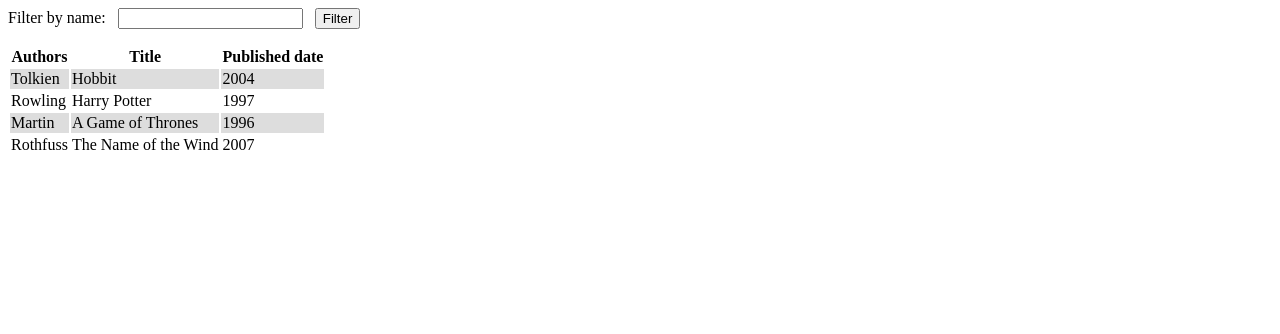
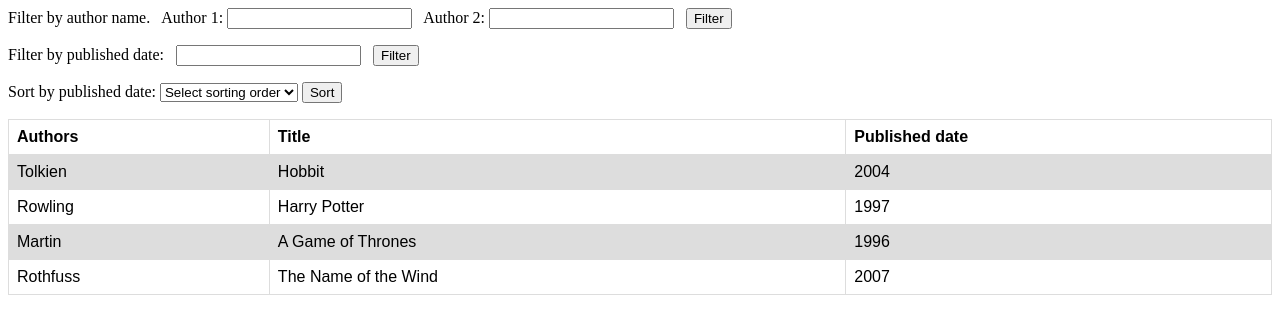
Before and after one commit to AdrianNiewiadomski/Books-REST-API, a Flask app: page /books in a window 1280 px wide. Shown: the top 334 px of the page. Run offline with Flask 2, Linux system fonts and the light colour scheme; data comes from the database, SQL or seed files in the repository.

Commit message:
Searching and filtering by published date have been added.

```diff
--- a/app/controller.py
+++ b/app/controller.py
@@ -1,7 +1,8 @@
-from flask import render_template, request
-
+from flask import render_template, request, redirect, url_for
+import logging
 from . import app, db
 from .model import Book
+logging.basicConfig(level=logging.DEBUG)
 
 
 def select_all_books():
@@ -23,16 +24,49 @@
         insert_book("Rothfuss", "The Name of the Wind", 2007)
 
 
-def select_books_by_author(authors):
-    return Book.query.filter_by(authors=authors).all()
+# def select_books_by_authors(authors):
+#     return Book.query.filter_by(authors=authors).all()
+
+def select_books_by_published_date(published_date):
+    logging.debug(f"Filtering books by published date. ({published_date})")
+    return Book.query.filter_by(published_date=published_date).all()
+
+
+def sort_books_by_published_date(order):
+    if "-" in order:
+        logging.debug("Sorting books in descending order.")
+        return Book.query.order_by(Book.published_date.desc()).all()
+    logging.debug("Sorting books in ascending order.")
+    return Book.query.order_by(Book.published_date).all()
 
 
 @app.route("/books")
 def display_books():
-    if "author" in request.args.keys():
-        return render_template("index.html", books=select_books_by_author(request.args.get("author")))
+    if request.args:
+        logging.debug(f"\nThe following data has been received: {request.args}")
+        if "author" in request.args.keys():
+            logging.debug("author in request.args.keys()")
+            # return render_template("index.html", books=select_books_by_authors(request.args.get("author")))
+
+        elif "published_date" in request.args.keys():
+            logging.debug("published_date in request.args.keys()")
+            return render_template("index.html",
+                                   books=select_books_by_published_date(request.args.get("published_date")))
+
+        elif "sort" in request.args.keys():
+            logging.debug("sort in request.args.keys()")
+            return render_template("index.html", books=sort_books_by_published_date(request.args.get("sort")))
+
+        else:
+            logging.debug("else")
+            return redirect(url_for("display_books"))
     else:
         return render_template("index.html", books=select_all_books())
+
+
+@app.errorhandler(404)
+def page_not_found(e):
+    return f"<h1>404</h1><p>{str(e)}</p>", 404
 
 
 def run():
--- a/app/templates/index.html
+++ b/app/templates/index.html
@@ -5,19 +5,48 @@
     <meta name="viewport"
           content="width=device-width, user-scalable=no, initial-scale=1.0, maximum-scale=1.0, minimum-scale=1.0">
     <meta http-equiv="X-UA-Compatible" content="ie=edge">
-    <title>Document</title>
+    <title>Books</title>
 
     <style>
+        table {
+          font-family: arial, sans-serif;
+          border-collapse: collapse;
+          width: 100%;
+        }
         #books tr:nth-child(2n) {
             background-color: #dddddd;
+        }
+        td, th {
+          border: 1px solid #dddddd;
+          text-align: left;
+          padding: 8px;
         }
     </style>
 </head>
 <body>
     <form action="/books" method="get">
-      Filter by name: &nbsp;
+      Filter by author name. &nbsp;
+      Author 1:
       <input type="text" name="author"> &nbsp;
+      Author 2:
+      <input type="text" name="author">&nbsp;&nbsp;
       <input type="submit" value="Filter">
+    </form>
+
+    <form action="/books" method="get">
+      Filter by published date: &nbsp;
+      <input type="text" name="published_date"> &nbsp;
+      <input type="submit" value="Filter">
+    </form>
+
+    <form action="/books">
+        Sort by published date:
+      <select name="sort">
+          <option selected="selected" disabled="disabled">Select sorting order</option>
+          <option value="published_date">Ascending</option>
+          <option value="-published_date">Descending</option>
+      </select>
+      <input type="submit" value="Sort">
     </form>
 
     <table id="books">
```
